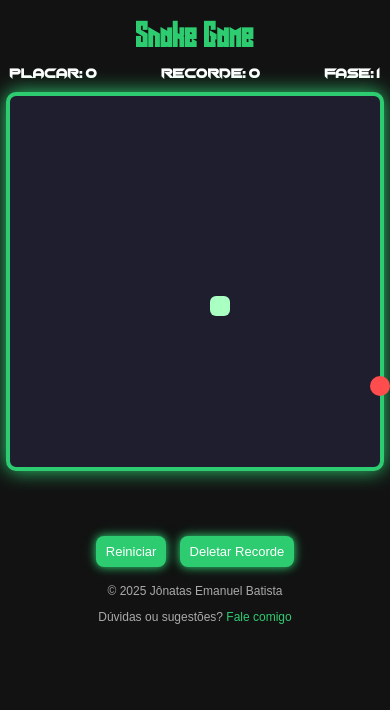
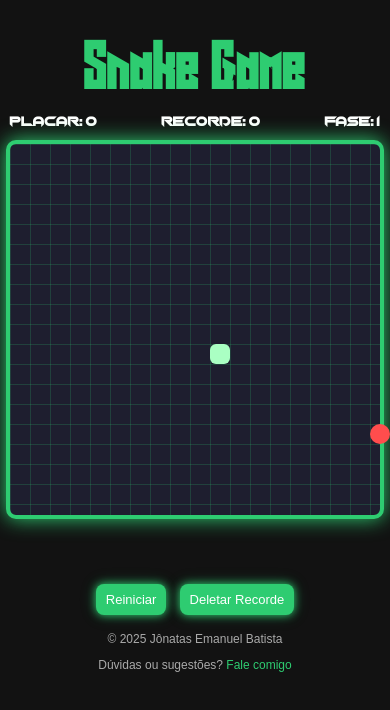
Before and after one commit to Jonatas-b/Snake-Game, a plain HTML site: page index.html in a window 390 px wide. Drawn offline with Linux system fonts and the light colour scheme; a web font is replaced by a local one.

Commit message:
Add files via upload

```diff
--- a/styles.css
+++ b/styles.css
@@ -52,7 +52,13 @@ h1 {
     position: relative;
     box-shadow: 0 0 20px #2ecc71;
     border-radius: 10px;
-    margin-bottom: 40px; /* Adicione esta linha */
+    margin-bottom: 40px;
+
+    /* Grade em células de 20px */
+    background-image:
+        linear-gradient(to right, #2ecc7133 1px, transparent 1px),
+        linear-gradient(to bottom, #2ecc7133 1px, transparent 1px);
+    background-size: 20px 20px;
 }
 
 /* Cobra */
@@ -181,9 +187,6 @@ button:hover, button:focus {
 
 /* Responsividade para telas menores */
 @media (max-width: 500px) {
-    h1 {
-        font-size: 32px;
-    }
     #score-board {
         font-size: 14px;
         width: 95vw;
@@ -208,9 +211,6 @@ button:hover, button:focus {
 
 /* Para telas muito pequenas */
 @media (max-width: 350px) {
-    h1 {
-        font-size: 22px;
-    }
     #score-board {
         font-size: 10px;
     }
```
